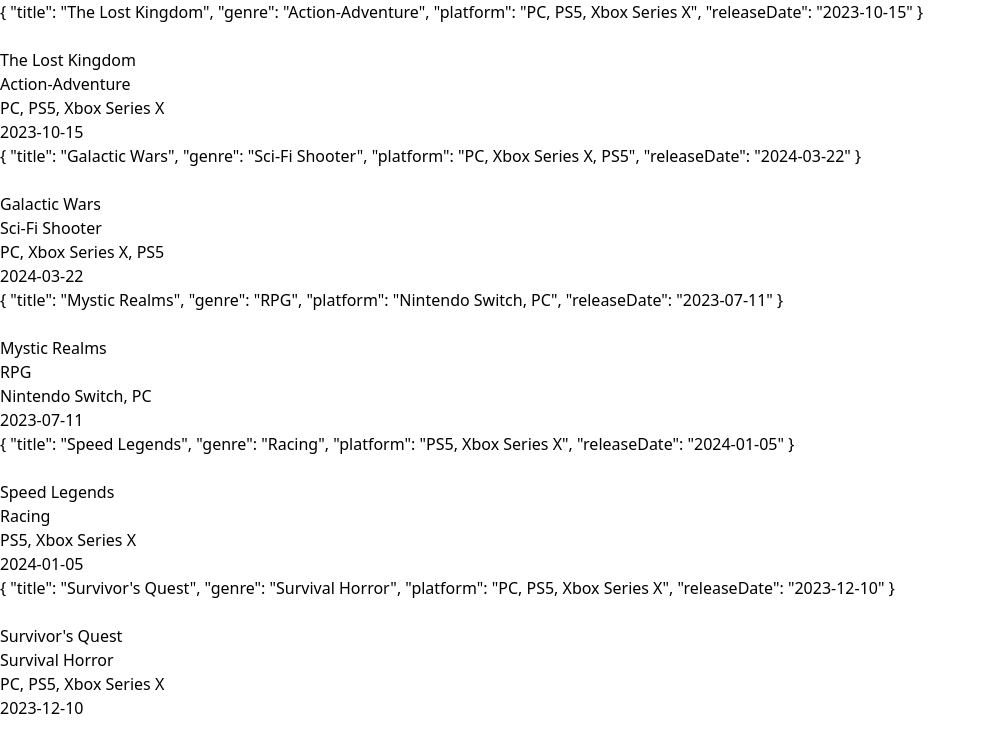
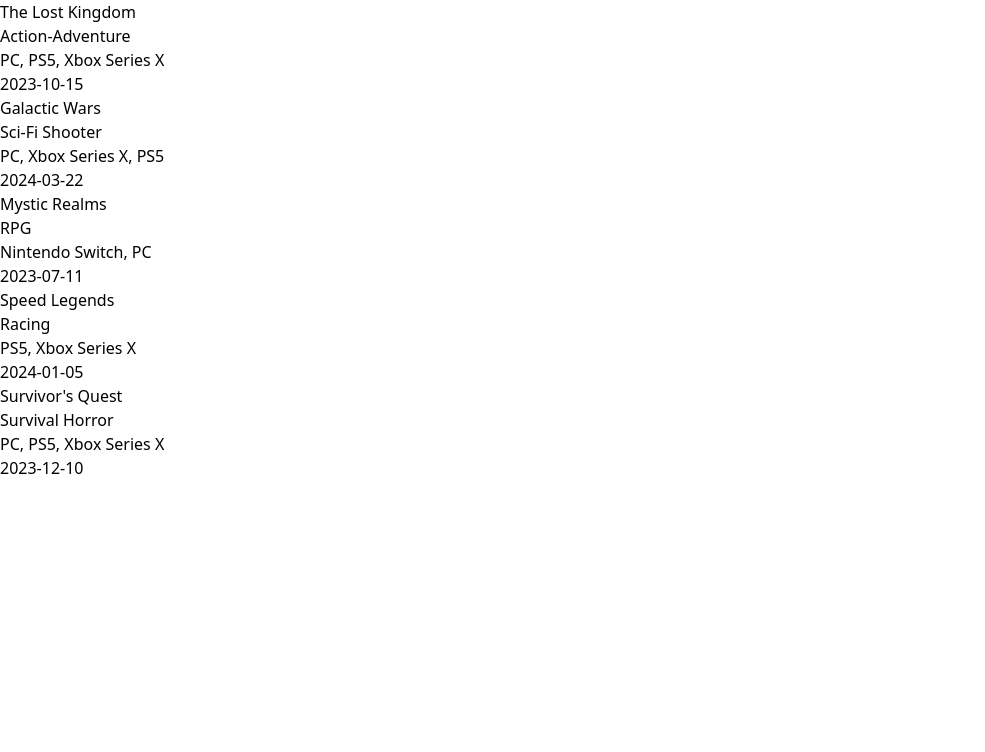
Before and after one commit to wilsongachungi/wilson-vue, a Vue app: page / in a window 1280 px wide. Shown: the top 752 px of the page, without its empty margins (0-985 px from the left). Built offline with nearby package versions, Linux system fonts and the light colour scheme.

Commit message:
de structuring

```diff
--- a/src/components/IterationComponent.vue
+++ b/src/components/IterationComponent.vue
@@ -43,13 +43,11 @@ const complexGamesObject = ref(
 </script>
 
 <template>
-    <ul v-for="(game, index) in complexGamesObject" :key="index">
-           <!-- getting all the objects -->
-        <li>{{ game }}</li>
-        <br/>
-        <!-- getting single value from an object -->
-         <li v-for="(property, i) in game" :key="i">{{ property }}</li>
+    <ul v-for="({title, genre, platform, releaseDate}, index) in complexGamesObject" :key="index">
+   <li>{{ title }}</li>
+   <li>{{ genre }}</li>
+   <li>{{ platform }}</li>
+   <li>{{ publicationYear }}</li>
+   <li>{{ releaseDate }}</li>
     </ul>
-
-
 </template>
```
